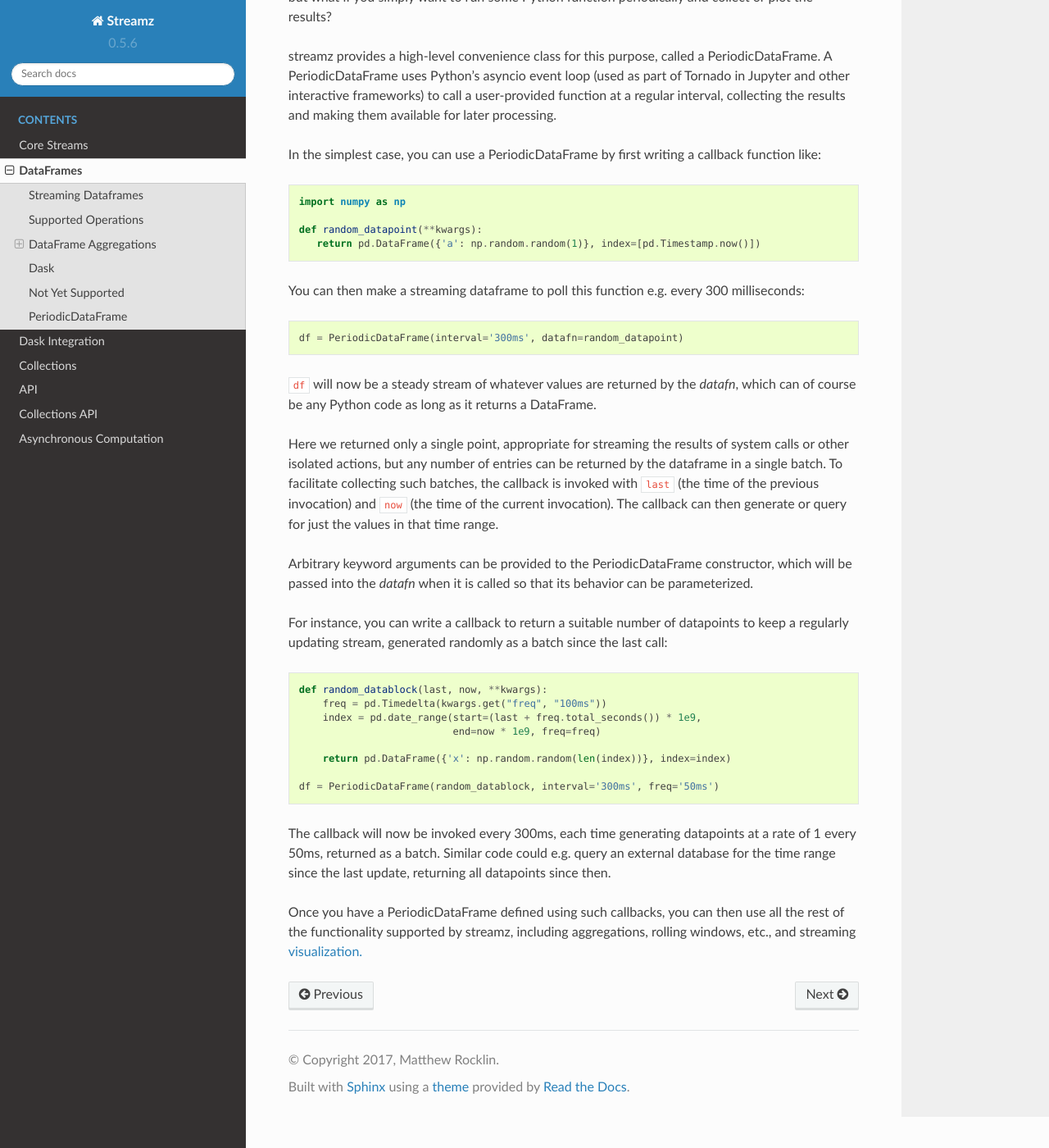
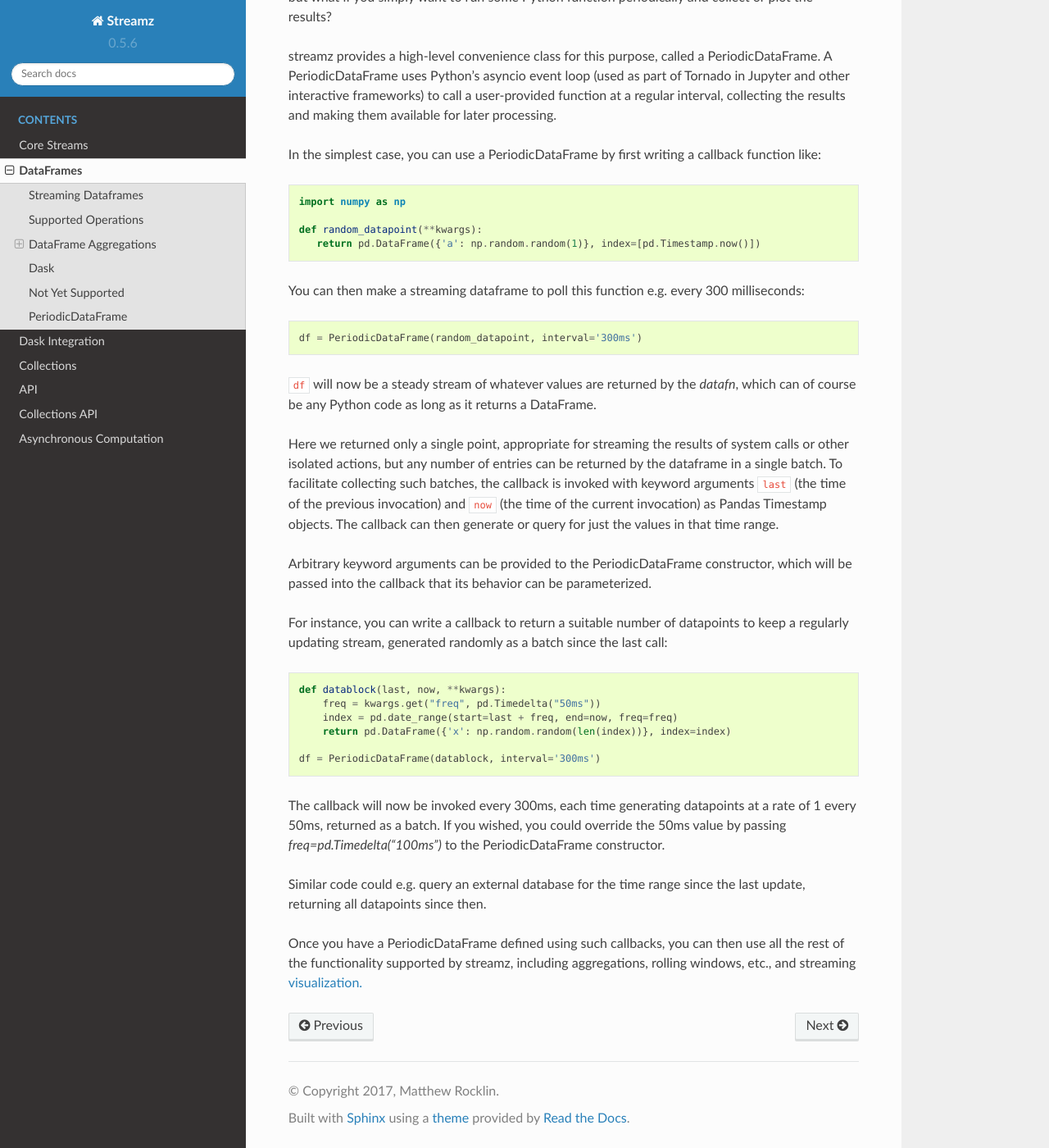
Before and after one commit to python-streamz/streamz, a Sphinx documentation site: the page built from docs/source/dataframes.rst, in a window 1280 px wide and 1400 px high, scrolled down 3537 px. Shown: the whole window at 82% size. Built offline with Sphinx 7.4.7 and the Read the Docs theme 2.0.0, drawn with Linux system fonts in a browser that asks for light colours.

Commit message:
Replaced system time with Pandas Timestamp

```diff
--- a/docs/source/dataframes.rst
+++ b/docs/source/dataframes.rst
@@ -210,7 +210,7 @@ e.g. every 300 milliseconds:
 
 .. code-block:: python
 
-   df = PeriodicDataFrame(interval='300ms', datafn=random_datapoint)
+   df = PeriodicDataFrame(random_datapoint, interval='300ms')
 
 ``df`` will now be a steady stream of whatever values are returned by
 the `datafn`, which can of course be any Python code as long as it
@@ -220,13 +220,14 @@ Here we returned only a single point, appropriate for streaming the
 results of system calls or other isolated actions, but any number of
 entries can be returned by the dataframe in a single batch. To
 facilitate collecting such batches, the callback is invoked with
-``last`` (the time of the previous invocation) and ``now`` (the
-time of the current invocation). The callback can then generate or
-query for just the values in that time range.
+keyword arguments ``last`` (the time of the previous invocation) and
+``now`` (the time of the current invocation) as Pandas Timestamp
+objects. The callback can then generate or query for just the values
+in that time range.
 
 Arbitrary keyword arguments can be provided to the PeriodicDataFrame
-constructor, which will be passed into the `datafn` when it is
-called so that its behavior can be parameterized.
+constructor, which will be passed into the callback that its behavior
+can be parameterized.
 
 For instance, you can write a callback to return a suitable number of
 datapoints to keep a regularly updating stream, generated randomly
@@ -234,19 +235,20 @@ as a batch since the last call:
 
 .. code-block:: python
 
-   def random_datablock(last, now, **kwargs):
-       freq = pd.Timedelta(kwargs.get("freq", "100ms"))
-       index = pd.date_range(start=(last + freq.total_seconds()) * 1e9,
-                             end=now * 1e9, freq=freq)
-
+   def datablock(last, now, **kwargs):
+       freq = kwargs.get("freq", pd.Timedelta("50ms"))
+       index = pd.date_range(start=last + freq, end=now, freq=freq)
        return pd.DataFrame({'x': np.random.random(len(index))}, index=index)
 
-   df = PeriodicDataFrame(random_datablock, interval='300ms', freq='50ms')
+   df = PeriodicDataFrame(datablock, interval='300ms')
 
-The callback will now be invoked every 300ms, each time generating datapoints
-at a rate of 1 every 50ms, returned as a batch. Similar code could e.g. query
-an external database for the time range since the last update, returning all
-datapoints since then.
+The callback will now be invoked every 300ms, each time generating
+datapoints at a rate of 1 every 50ms, returned as a batch. If you
+wished, you could override the 50ms value by passing
+`freq=pd.Timedelta("100ms")` to the PeriodicDataFrame constructor.
+
+Similar code could e.g. query an external database for the time range
+since the last update, returning all datapoints since then.
 
 Once you have a PeriodicDataFrame defined using such callbacks, you
 can then use all the rest of the functionality supported by streamz,
```
